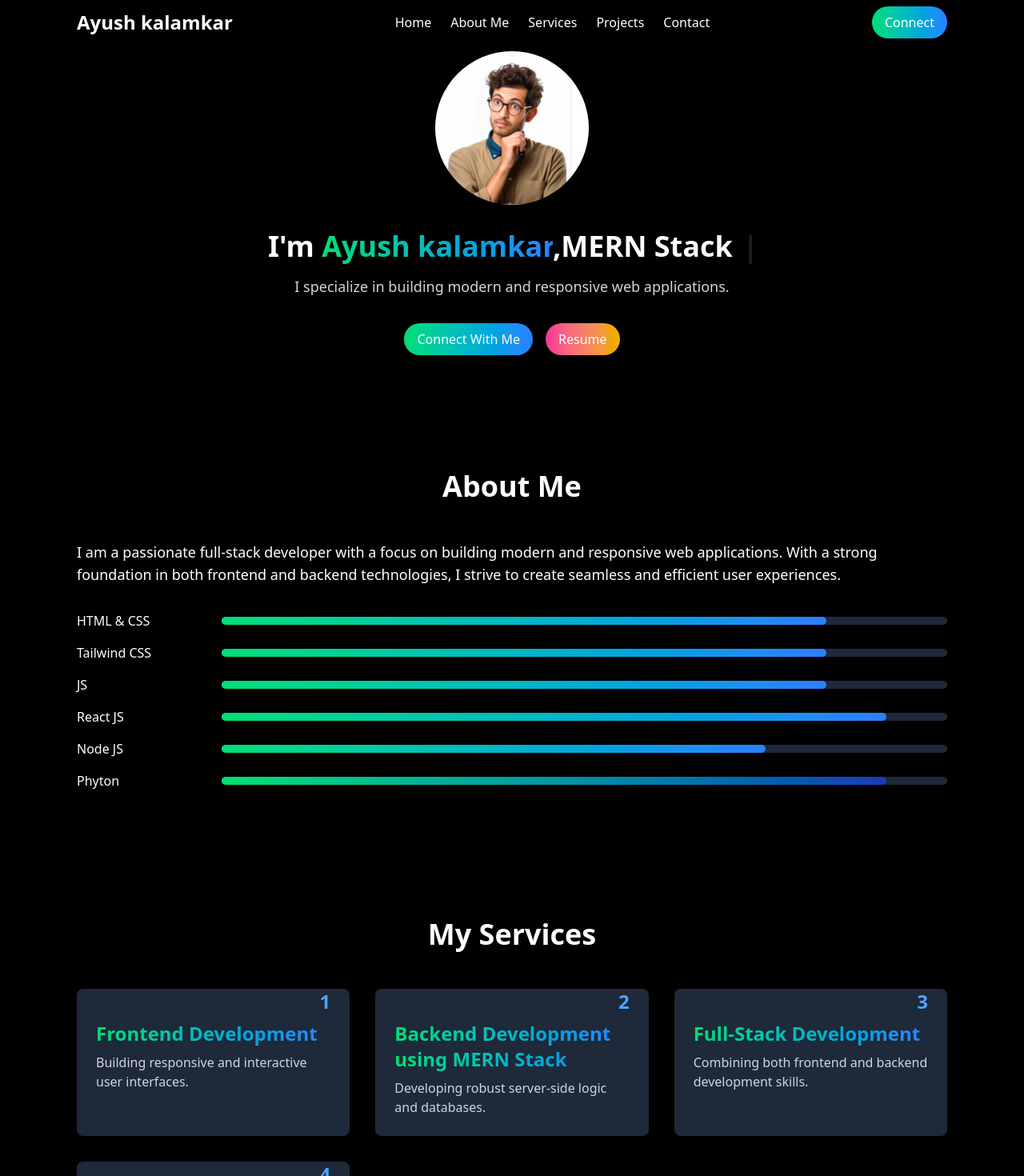
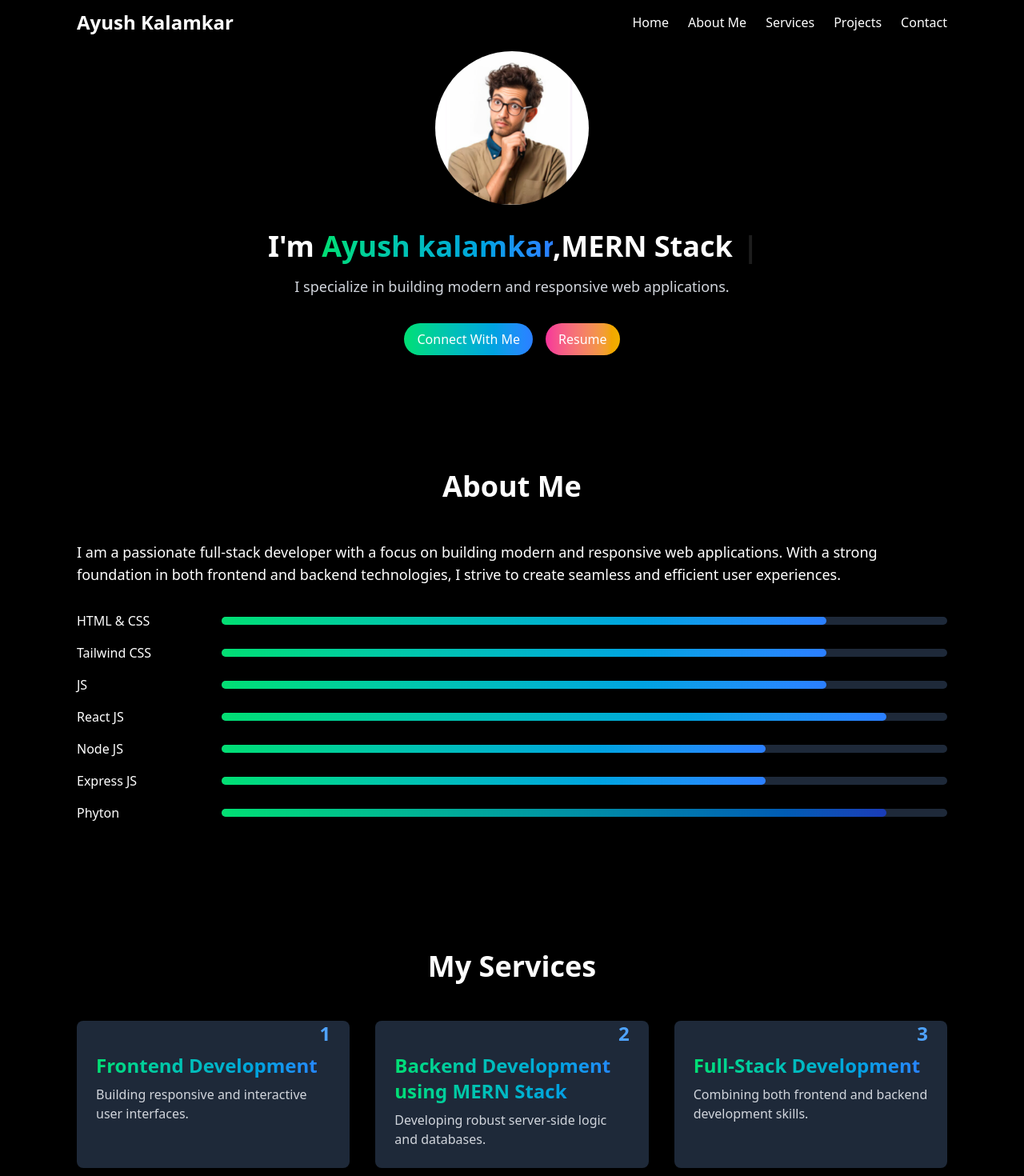
Before and after one commit to Ayushkalamkar/PORTFOLIO, a React (Vite) app: page / in a window 1280 px wide. Shown: the top 1470 px of the page at 80% size. Built offline with nearby package versions, Linux system fonts and the light colour scheme.

Commit message:
update navbar

```diff
--- a/package.json
+++ b/package.json
@@ -12,6 +12,7 @@
   "dependencies": {
     "@emailjs/browser": "^4.4.1",
     "@tailwindcss/vite": "^4.1.10",
+    "lucide-react": "^0.525.0",
     "react": "^19.1.0",
     "react-dom": "^19.1.0",
     "react-icons": "^5.5.0",
--- a/src/components/About.jsx
+++ b/src/components/About.jsx
@@ -77,6 +77,17 @@ const About = () => {
               </div>
               <div className="flex items-center">
                 <label htmlFor="htmlandcss" className="w-2/12">
+                  Express JS
+                </label>
+                <div className="grow bg-gray-800 rounded-full h-2.5">
+                  <div
+                    className="bg-gradient-to-r from-green-400 to-blue-500 h-2.5 rounded-full
+                    transform transition-transform duration-300 hover:scale-105 w-9/12"
+                  ></div>
+                </div>
+              </div>
+              <div className="flex items-center">
+                <label htmlFor="htmlandcss" className="w-2/12">
                   Phyton
                 </label>
                 <div className="grow bg-gray-800 rounded-full h-2.5">
--- a/src/components/Navbar.jsx
+++ b/src/components/Navbar.jsx
@@ -1,24 +1,69 @@
-import React from 'react'
+// import React from 'react'
+
+// const Navbar = () => {
+//   return (
+//     <nav className='bg-black text-white px-8 md:px-16 lg:px-24 fixed top-0 left-0 w-full z-50'>
+//         <div className='container py-2 flex justify-center md:justify-between items-center'>
+//             <div className='text-2xl font-bold hidden md:inline'>Ayush kalamkar</div>
+//             <div className='space-x-6'>
+//                 <a href="#home" className='hover:text-gray-400'>Home</a>
+//                 <a href="#about" className='hover:text-gray-400'>About Me</a>
+//                 <a href="#service" className='hover:text-gray-400'>Services</a>
+//                 <a href="#project" className='hover:text-gray-400'>Projects</a>
+//                 <a href="#contact" className='hover:text-gray-400'>Contact</a>
+//             </div>
+//             <a href='https://www.linkedin.com/in/ayush-kalamkar-9a0a67317/' >
+//             <button className='bg-gradient-to-r from-green-400 to-blue-500 text-white hidden md:inline
+//             transform transition-transform duration-300 hover:scale-105 px-4 py-2 rounded-full'>Connect</button>
+//             </a>
+//         </div>
+//     </nav>
+//   )
+// }
+
+// export default Navbar
+
+import React, { useState } from 'react';
+import { Menu, X } from 'lucide-react'; // You can use any icon library
 
 const Navbar = () => {
+  const [isOpen, setIsOpen] = useState(false);
+  const toggleMenu = () => setIsOpen(!isOpen);
+
   return (
-    <nav className='bg-black text-white px-8 md:px-16 lg:px-24 fixed top-0 left-0 w-full z-50'>
-        <div className='container py-2 flex justify-center md:justify-between items-center'>
-            <div className='text-2xl font-bold hidden md:inline'>Ayush kalamkar</div>
-            <div className='space-x-6'>
-                <a href="#home" className='hover:text-gray-400'>Home</a>
-                <a href="#about" className='hover:text-gray-400'>About Me</a>
-                <a href="#service" className='hover:text-gray-400'>Services</a>
-                <a href="#project" className='hover:text-gray-400'>Projects</a>
-                <a href="#contact" className='hover:text-gray-400'>Contact</a>
-            </div>
-            <a href='https://www.linkedin.com/in/ayush-kalamkar-9a0a67317/' >
-            <button className='bg-gradient-to-r from-green-400 to-blue-500 text-white hidden md:inline
-            transform transition-transform duration-300 hover:scale-105 px-4 py-2 rounded-full'>Connect</button>
-            </a>
+    <nav className="bg-black text-white px-8 md:px-16 lg:px-24 fixed top-0 left-0 w-full z-50">
+      <div className="container py-3 flex justify-between items-center">
+        <div className="text-2xl font-bold">Ayush Kalamkar</div>
+
+        {/* Hamburger Icon for Mobile */}
+        <div className="md:hidden">
+          <button onClick={toggleMenu}>
+            {isOpen ? <X className="w-6 h-6" /> : <Menu className="w-6 h-6" />}
+          </button>
         </div>
+
+        {/* Desktop Menu */}
+        <div className="hidden md:flex space-x-6">
+          <a href="#home" className="hover:text-gray-400">Home</a>
+          <a href="#about" className="hover:text-gray-400">About Me</a>
+          <a href="#service" className="hover:text-gray-400">Services</a>
+          <a href="#project" className="hover:text-gray-400">Projects</a>
+          <a href="#contact" className="hover:text-gray-400">Contact</a>
+        </div>
+      </div>
+
+      {/* Mobile Dropdown Menu */}
+      {isOpen && (
+        <div className="md:hidden px-4 pb-4 space-y-4">
+          <a href="#home" className="block hover:text-gray-400" onClick={toggleMenu}>Home</a>
+          <a href="#about" className="block hover:text-gray-400" onClick={toggleMenu}>About Me</a>
+          <a href="#service" className="block hover:text-gray-400" onClick={toggleMenu}>Services</a>
+          <a href="#project" className="block hover:text-gray-400" onClick={toggleMenu}>Projects</a>
+          <a href="#contact" className="block hover:text-gray-400" onClick={toggleMenu}>Contact</a>
+        </div>
+      )}
     </nav>
-  )
-}
+  );
+};
 
-export default Navbar
+export default Navbar;
--- a/src/components/Service.jsx
+++ b/src/components/Service.jsx
@@ -25,6 +25,11 @@ const services = [
     id: 4,
     title: "Phyton Development",
     description: "Good Phyton development skills.",
+  },
+  {
+    id: 5,
+    title: "Power BI",
+    description: "Interactive portfolio showcasing data-driven insights and dashboards built with Power BI for real-world business scenarios.",
   },
   // {
   //   id: 5,
```
Also changed, not shown: 1 other file (tests, documents, lock files or other folders).
